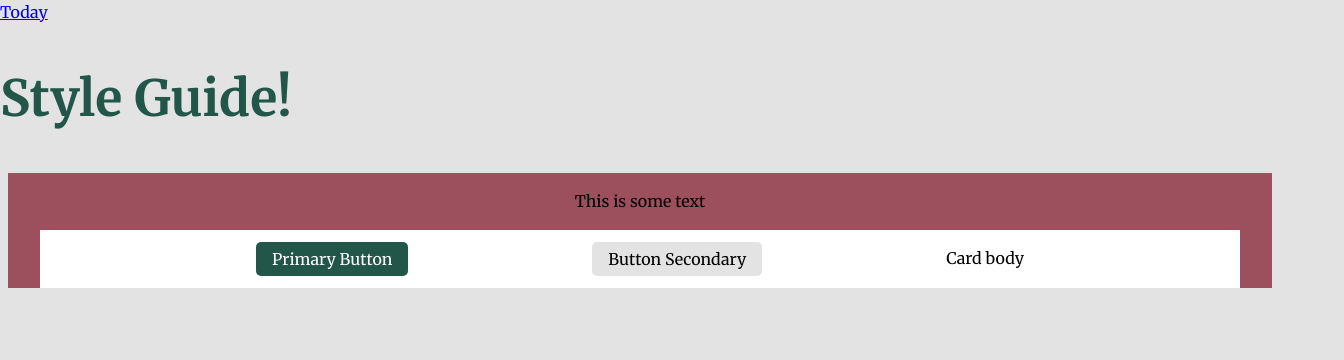
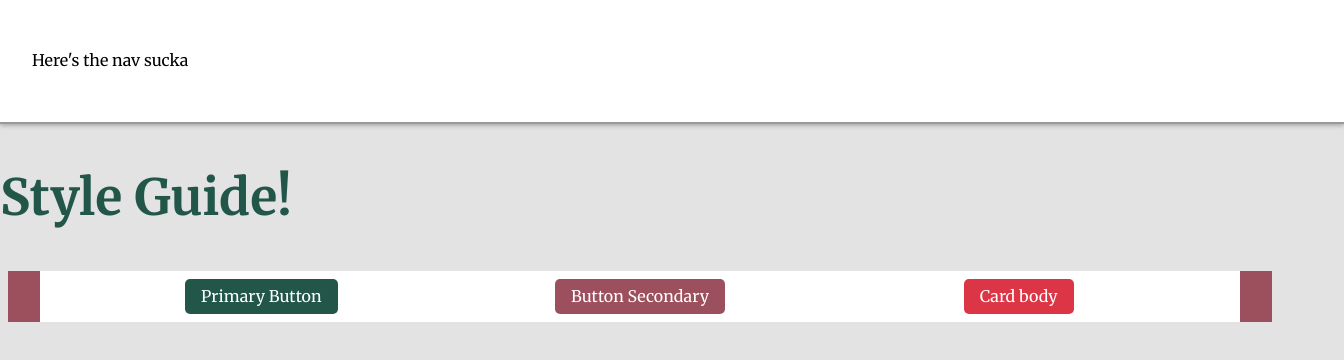
Before and after one commit to dillontitcomb/today, a Next.js app: page /styles in a window 1280 px wide. Shown: the top 360 px of the page, 1344 px wide, since content can reach past the window. Built offline with nearby package versions, Linux system fonts and the light colour scheme.

Commit message:
add buttons and navbar.

```diff
--- /dev/null
+++ b/components/layout/Navbar.js
@@ -0,0 +1,24 @@
+import styled from 'styled-components';
+
+const Navigation = styled.nav`
+  border: none;
+  height: 100px;
+  display: flex;
+  justify-content: space-between;
+  align-items: center;
+  padding: 0.7rem 2rem;
+  z-index: 1;
+  width: 100%;
+  border-bottom: 2px solid ${({ theme }) => theme.colors.darkGrey};
+  box-shadow: 0px 1px 5px 0 ${({ theme }) => theme.colors.darkGrey};
+  background-color: ${({ theme }) => theme.colors.background};
+`;
+
+export default function Navbar({ children }) {
+  return (
+    <Navigation>
+      {/* TODO: Fix the right side of the nav */}
+      <p>Here's the nav sucka</p>
+    </Navigation>
+  );
+}
--- a/pages/_app.js
+++ b/pages/_app.js
@@ -2,13 +2,15 @@ import { Provider } from 'next-auth/client';
 import Head from 'next/head';
 import Link from 'next/link';
 import { createGlobalStyle, ThemeProvider } from 'styled-components';
+import Navbar from '../components/layout/Navbar';
 import '../css/style.css';
 
 const theme = {
   colors: {
     primary: '#225649',
-    primaryAccent: '#007C5D',
+    primaryDulled: '#007C5D',
     secondary: '#9C4F5D',
+    secondaryDulled: '#BB7682',
     background: 'white',
     accent: '#E08A00',
     darkText: 'black',
@@ -17,7 +19,8 @@ const theme = {
     midGrey: '8E8E8E',
     darkGrey: '#999999',
     success: 'green',
-    danger: 'red',
+    danger: '#dc3545',
+    dangerDulled: '#F25B69',
     warning: 'yellow',
   },
 };
@@ -49,13 +52,12 @@ function today({ Component, pageProps }) {
           </Head>
 
           {/* TODO: Create Nav Component */}
-          <div>
-            <div>
-              <Link href='/'>
-                <a>Today</a>
-              </Link>
-            </div>
-          </div>
+          <Navbar>
+            <Link href='/'>
+              <a>Today</a>
+            </Link>
+          </Navbar>
+
           <div>
             <Component {...pageProps} />
           </div>
--- a/pages/styles.js
+++ b/pages/styles.js
@@ -20,29 +20,44 @@ const Container = styled.div`
 const FlexContainer = styled(Container)`
   display: flex;
   align-items: center;
-  justify-content: space-evenly;
+  justify-content: center;
   flex-direction: row;
   flex-wrap: wrap;
 `;
 
+const FlexGridItem = styled.div`
+  padding: 0.5rem;
+  flex: 1;
+`;
+
 const Button = styled.button`
   display: inline-block;
-  background-color: ${(props) =>
-    props.secondary
-      ? props.theme.colors.lightGrey
-      : props.theme.colors.primary};
+  background-color: ${(props) => props.theme.colors.primary};
   font-size: 1rem;
-  color: ${(props) =>
-    props.secondary
-      ? props.theme.colors.darkText
-      : props.theme.colors.lightText};
+  color: ${(props) => props.theme.colors.lightText};
   padding: 0.5rem 1rem;
   border: none;
   cursor: pointer;
   outline: none;
   border-radius: 5px;
   &:hover {
-    background-color: ${(props) => props.theme.colors.primaryAccent};
+    background-color: ${(props) => props.theme.colors.primaryDulled};
+  }
+`;
+
+const SecondaryButton = styled(Button)`
+  background-color: ${({ theme }) => theme.colors.secondary};
+  color: ${({ theme }) => theme.colors.lightText};
+  &:hover {
+    background-color: ${(props) => props.theme.colors.secondaryDulled};
+  }
+`;
+
+const DangerButton = styled(Button)`
+  background-color: ${({ theme }) => theme.colors.danger};
+  color: ${({ theme }) => theme.colors.lightText};
+  &:hover {
+    background-color: ${(props) => props.theme.colors.dangerDulled};
   }
 `;
 
@@ -51,11 +66,17 @@ export default function styles(params) {
     <div>
       <Title>Style Guide!</Title>
       <Container secondary>
-        <p>This is some text</p>
         <FlexContainer>
-          <Button>Primary Button</Button>
-          <Button secondary>Button Secondary</Button>
-          <p>Card body</p>
+          <FlexGridItem>
+            <Button>Primary Button</Button>
+          </FlexGridItem>
+          <FlexGridItem>
+            {' '}
+            <SecondaryButton>Button Secondary</SecondaryButton>
+          </FlexGridItem>
+          <FlexGridItem>
+            <DangerButton>Card body</DangerButton>
+          </FlexGridItem>
         </FlexContainer>
       </Container>
     </div>
```
